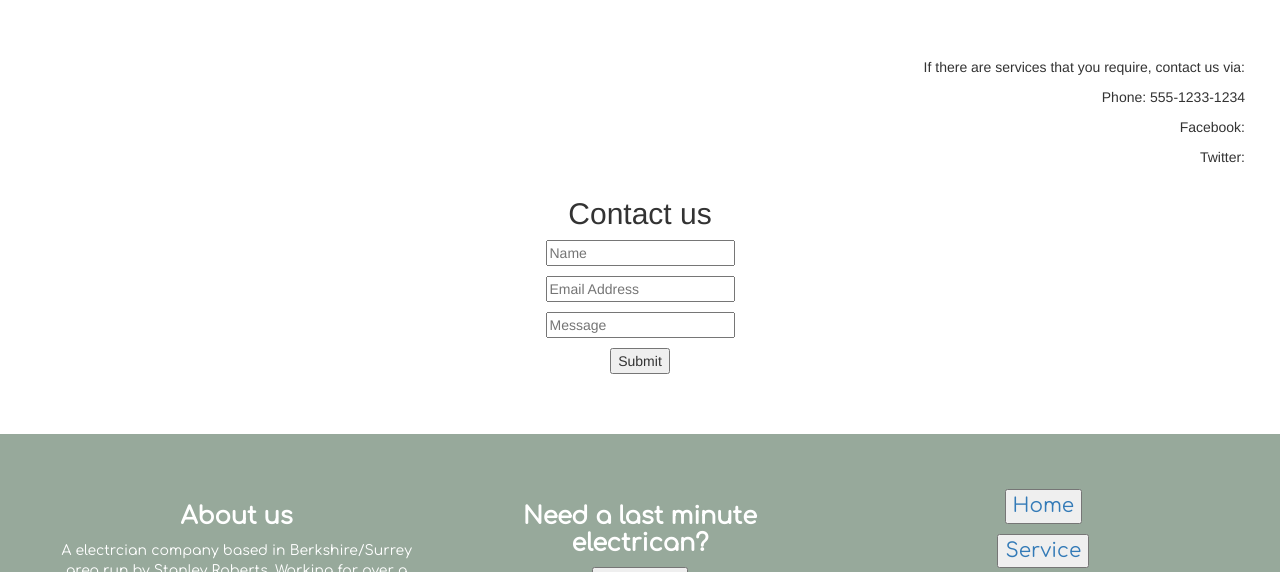
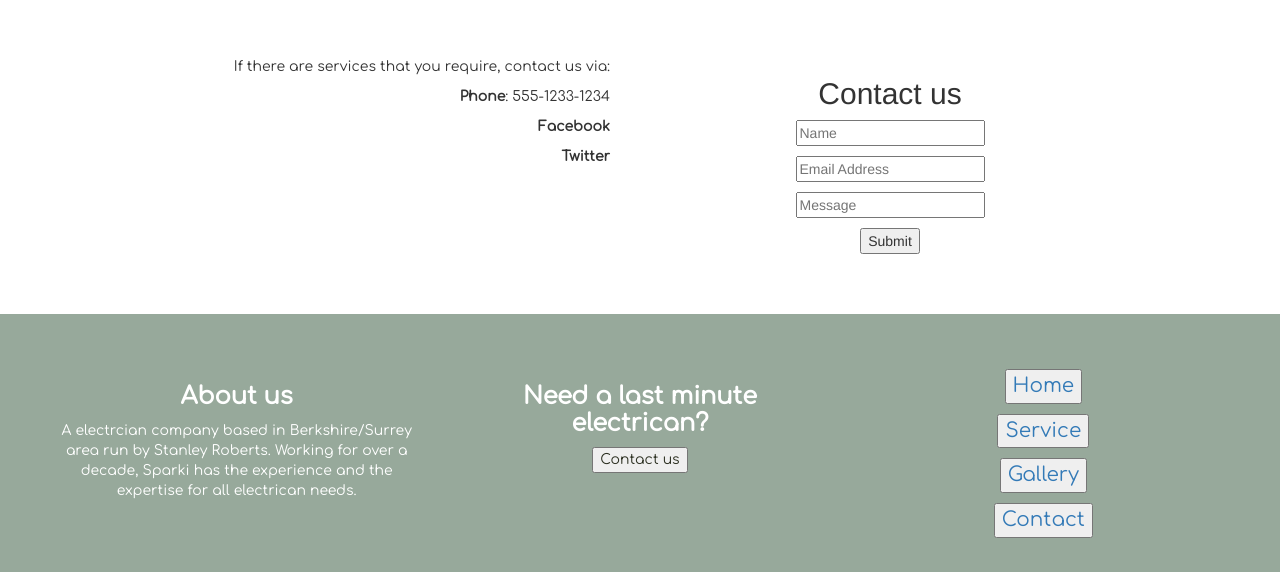
Before and after one commit to katerinaelsasser/sparki, a plain HTML site: page contact.html in a window 1280 px wide. Shown: the part 228-800 px from the top of the page. Drawn offline with nearby package versions, Linux system fonts and the light colour scheme.

Commit message:
updating the service/contact page and updating the buttons on the footer

```diff
--- a/contact.html
+++ b/contact.html
@@ -25,14 +25,14 @@
             </div>
         </header>
         <section class="container-fluid">
-            <div class="row .col-xs-6 .col-sm-3 social-media">
+            <div class="row col-xs-6 social-media">
             <p>If there are services that you require, contact us via:</p>
-            <p>Phone: 555-1233-1234</p>
-            <p>Facebook:</p>
-            <p>Twitter: </p>
+            <p><b>Phone</b>: 555-1233-1234</p>
+            <p><b>Facebook</b></p>
+            <p><b>Twitter</b></p>
             </p>
             </div>
-            <div class="row .col-xs-6 .col-sm-3">
+            <div class="row col-xs-6">
                 <form id="contact-form">
                     <h2>Contact us</h2>
                     <p><input type="name" id="name" placeholder="Name"/></p>
@@ -42,7 +42,7 @@
                 </form>
             </div>
             </section>
-<footer class="container-fluid menuitems">
+        <footer class="container-fluid menuitems">
             <div class="row">
                 <div class="col-sm-4">
                     <h3 class="footer-about"><b>About us</b></h3>
--- a/style.css
+++ b/style.css
@@ -174,6 +174,18 @@ button {
 
 /*----------------------------------------------------gallery*/
 
+.social-media {
+    font-family: Comfortaa, sans-serif;
+    font-weight: 300;
+    text-align: center;
+}
+
+.contact-form {
+    font-family: Comfortaa, sans-serif;
+    font-weight: 200;
+
+}
+
 /*----------------------------------------------------contact*/
 
 .container-fluid {
```
Also changed, not shown: index.html (+1 -1 lines).
